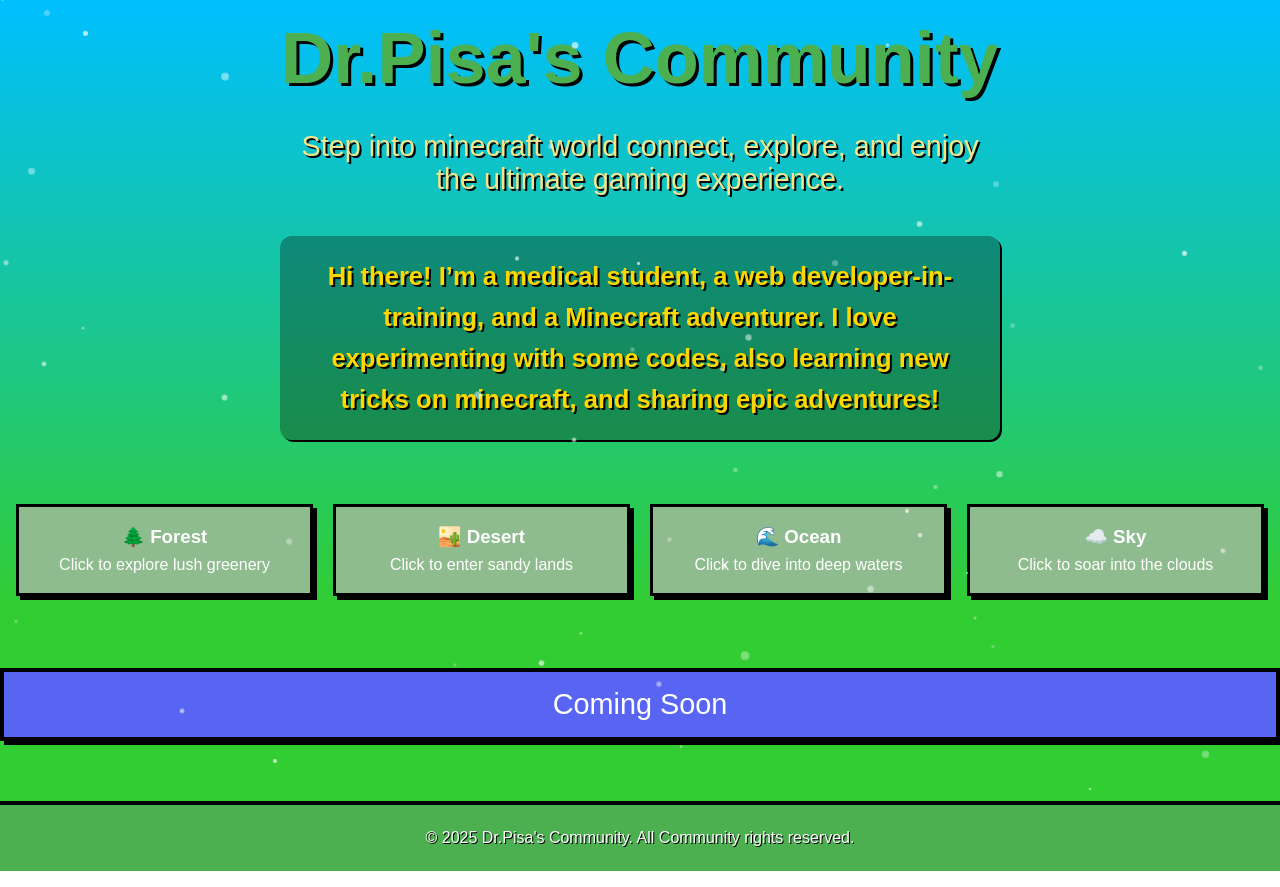
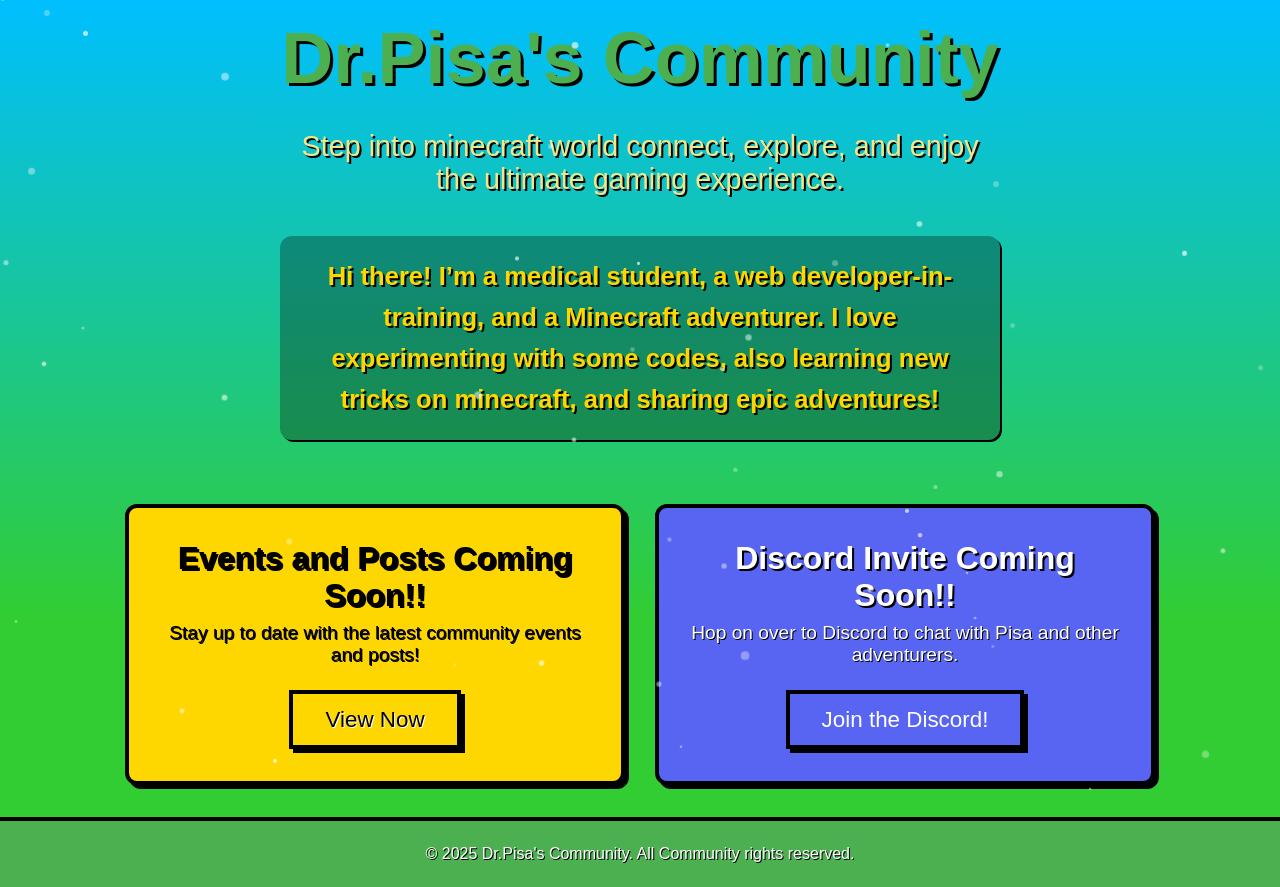
Before and after one commit to DrPisa/MyWebsite, a plain HTML site: page index.html in a window 1280 px wide. Drawn offline with Linux system fonts and the light colour scheme; a web font is replaced by a local one.

Commit message:
Update index.html
changed the whole code ✌️

```diff
--- a/index.html
+++ b/index.html
@@ -52,14 +52,14 @@
 /* ===== Intro Section ===== */
 .intro {
     text-align: center;
-    margin: 0.5rem auto 2rem auto; /* slightly higher above biomes */
+    margin: 0.5rem auto 2rem auto;
     max-width: 720px;
     font-size: 1.6rem;
     font-weight: bold;
     line-height: 1.6;
     color: #FFD700;
     text-shadow: var(--text-shadow);
-    background: rgba(0,0,0,0.3); /* subtle card background */
+    background: rgba(0,0,0,0.3);
     padding: 20px 25px;
     border-radius: 12px;
     box-shadow: 2px 2px 0 #000;
@@ -67,36 +67,18 @@
 
 /* ===== Biomes Section ===== */
 .biomes {
-    display: grid;
-    grid-template-columns: repeat(auto-fit,minmax(200px,1fr));
-    gap: 20px;
-    padding: 2rem 1rem;
+    display: none; /* This line hides the biomes section */
 }
-.biome {
-    background: #8FBC8F;
-    border: 3px solid #000;
-    padding: 1.2rem;
-    text-align: center;
-    box-shadow: var(--button-shadow);
-    cursor: pointer;
-    transition: transform 0.3s, background 0.3s;
-}
-.biome:hover {
-    transform: translateY(-5px);
-    background: #98FB98;
-}
-.biome h3 { margin-bottom: 0.5rem; }
 
 /* ===== Body Themes ===== */
-body.forest { background: linear-gradient(to bottom, #228B22 0%, #006400 70%); }
-body.desert { background: linear-gradient(to bottom, #EDC9AF 0%, #C2B280 70%); }
-body.ocean  { background: linear-gradient(to bottom, #1E90FF 0%, #000080 70%); }
-body.sky    { background: linear-gradient(to bottom, #87CEEB 0%, #E0FFFF 70%); }
+body {
+    background: linear-gradient(to bottom, #00BFFF 0%, #32CD32 70%);
+}
 
-/* ===== Discord Button Below Biomes ===== */
-.discord-btn {
-    display: block;
-    margin: 40px auto 60px auto; /* below biome list with space above & below */
+/* ===== Discord & Events Card Styles ===== */
+.discord-btn, .minecraft-btn {
+    display: inline-block;
+    margin: 0 auto;
     background: #5865F2;
     color: #fff;
     font-family: 'Minecraft', sans-serif;
@@ -109,9 +91,61 @@
     transition: all 0.2s ease;
     text-align: center;
 }
-.discord-btn:hover {
+.minecraft-btn {
+    background: #FFD700;
+    color: #000;
+    text-shadow: 1px 1px 0 #fff;
+}
+.minecraft-btn:hover {
     transform: translateY(-3px);
     box-shadow: 2px 2px 0 #000;
+    background: #FFEA00;
+}
+.events-card, .discord-card {
+    border: 4px solid #000;
+    box-shadow: var(--button-shadow);
+    color: #fff;
+    text-align: center;
+    padding: 2rem;
+    border-radius: 12px;
+    transition: transform 0.3s ease;
+    animation: fadeIn 0.5s forwards;
+}
+.events-card {
+    background: #FFD700;
+    color: #000;
+}
+.discord-card {
+    background: #5865F2;
+}
+.events-card h3, .discord-card h3 {
+    font-size: 2rem;
+    margin-bottom: 0.5rem;
+    text-shadow: var(--text-shadow);
+}
+.events-card p, .discord-card p {
+    font-size: 1.2rem;
+    margin-bottom: 1.5rem;
+    text-shadow: 1px 1px 0 #000;
+}
+.events-card .minecraft-btn, .discord-card .discord-btn {
+    font-size: 1.4rem;
+    padding: 0.8rem 2rem;
+}
+
+/* ===== Cards Flex Container ===== */
+.cards-container {
+    display: flex;
+    justify-content: center;
+    align-items: flex-start;
+    gap: 30px;
+    flex-wrap: wrap;
+    padding: 2rem 1rem;
+}
+.events-card, .discord-card {
+    margin: 0;
+    flex: 1 1 300px;
+    max-width: 500px;
 }
 
 /* ===== Footer ===== */
@@ -146,12 +180,16 @@
     0%,100% { transform: translateY(0); }
     50% { transform: translateY(-15px); }
 }
+@keyframes fadeIn {
+    from { opacity: 0; transform: translateY(20px); }
+    to { opacity: 1; transform: translateY(0); }
+}
 
 /* ===== Responsive ===== */
 @media (max-width: 768px) {
     header h1 { font-size: 3rem; }
     header p { font-size: 1.2rem; }
-    .discord-btn { font-size: 1.4rem; padding: 0.8rem 2rem; }
+    .discord-btn, .minecraft-btn { font-size: 1.4rem; padding: 0.8rem 2rem; }
     .intro { font-size: 1.4rem; line-height: 1.5; padding: 15px 20px; }
 }
 </style>
@@ -168,15 +206,21 @@
         <p>Hi there! I’m a medical student, a web developer-in-training, and a Minecraft adventurer. I love experimenting with some codes, also learning new tricks on minecraft, and sharing epic adventures!</p>
     </section>
 
-    <section class="biomes">
-        <div class="biome" data-biome="forest"><h3>🌲 Forest</h3>Click to explore lush greenery</div>
-        <div class="biome" data-biome="desert"><h3>🏜️ Desert</h3>Click to enter sandy lands</div>
-        <div class="biome" data-biome="ocean"><h3>🌊 Ocean</h3>Click to dive into deep waters</div>
-        <div class="biome" data-biome="sky"><h3>☁️ Sky</h3>Click to soar into the clouds</div>
-    </section>
+    <div class="cards-container">
+        <!-- Events Card -->
+        <div id="events-card" class="events-card">
+            <h3>Events and Posts Coming Soon!!</h3>
+            <p>Stay up to date with the latest community events and posts!</p>
+            <a href="events.html" class="minecraft-btn">View Now</a>
+        </div>
 
-    <!-- Discord button below the biome list -->
-    <a class="discord-btn" href="#">Coming Soon</a>
+        <!-- Discord Card -->
+        <div id="discord-card" class="discord-card">
+            <h3>Discord Invite Coming Soon!!</h3>
+            <p>Hop on over to Discord to chat with Pisa and other adventurers.</p>
+            <a href="YOUR_DISCORD_INVITE_LINK_HERE" class="discord-btn" target="_blank">Join the Discord!</a>
+        </div>
+    </div>
 </main>
 
 <footer>
@@ -196,13 +240,6 @@
     sparkle.style.animationDuration = `${Math.random()*3+2}s`;
     document.body.appendChild(sparkle);
 }
-
-// ===== Biome Switching =====
-document.querySelectorAll('.biome').forEach(b => {
-    b.addEventListener('click', () => {
-        document.body.className = b.dataset.biome;
-    });
-});
 </script>
 
 </body>
```
